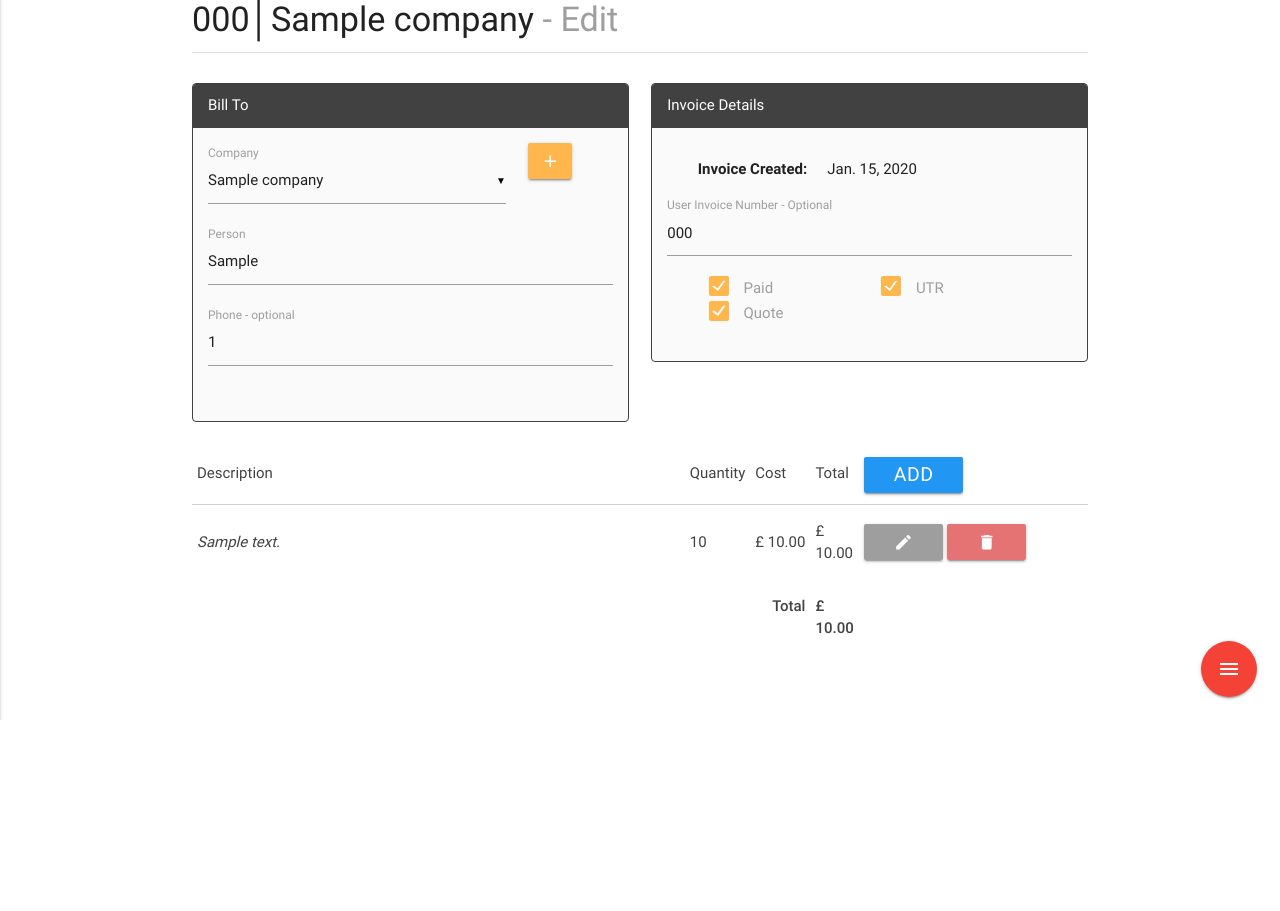
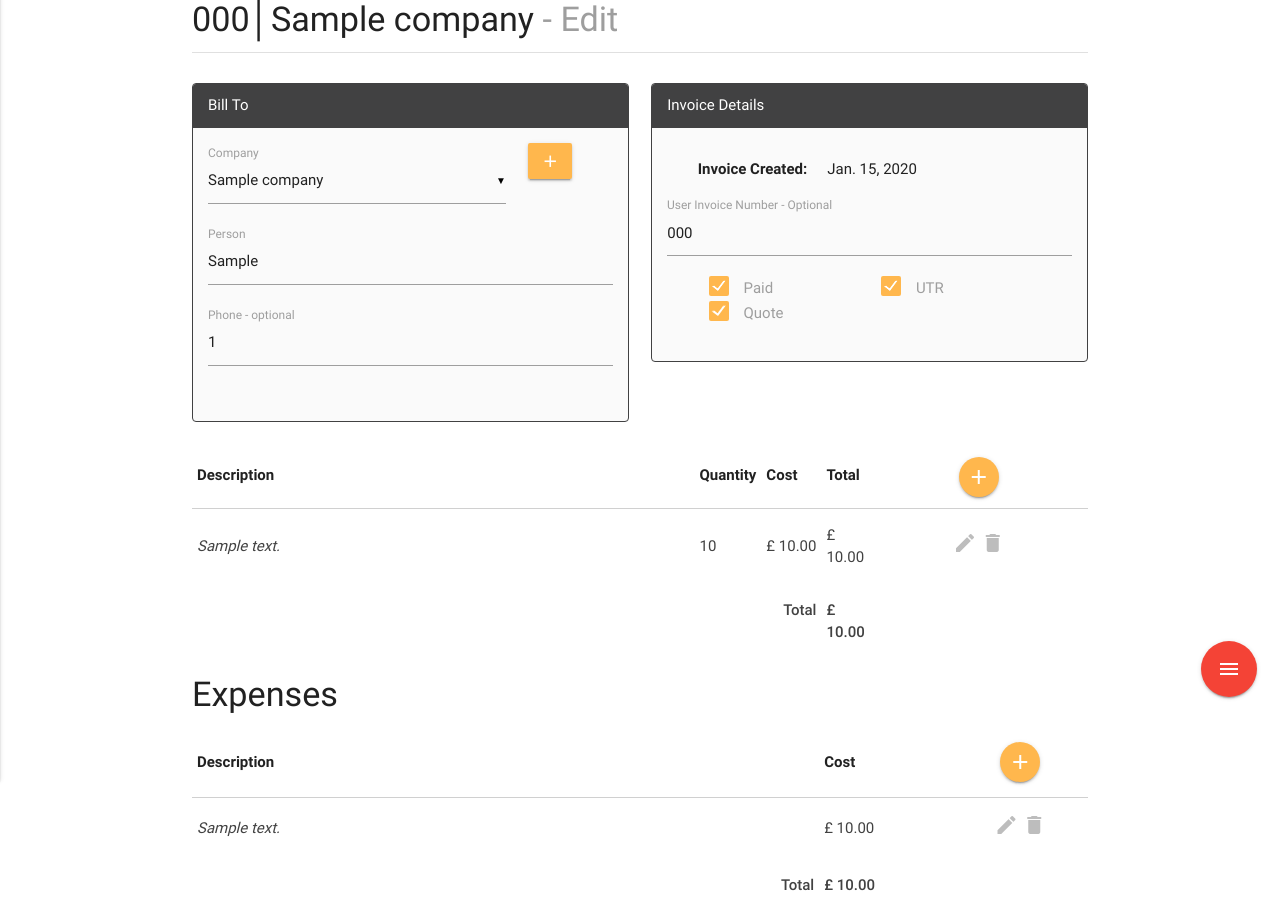
Before and after one commit to harry-bridge/PyInvoice, a Django app: page /invoice/1/edit/ in a window 1280 px wide. Shown: the part 80-991 px from the top of the page. Before the commit the page ends 800 px from the top, so only its background shows below. Run offline with Django 3.2, Linux system fonts and the light colour scheme; a user stored in the database is signed in; tables that the repository leaves empty hold one stand-in row (values such as "Sample post"); some libraries are stand-ins or nearby versions.

Commit message:
Add expenses into invoice templates and clean up

```diff
--- a/invoice/templates/invoice_form.html
+++ b/invoice/templates/invoice_form.html
@@ -167,6 +167,12 @@
         {% include 'item_table.html' %}
     {% endif %}
 
+    {% if invoice.expenses.all %}
+        <h4>Expenses</h4>
+        <div id="expense-table">
+            {% include 'expense_table.html' with expense_list=invoice.expenses %}
+        </div>
+    {% endif %}
 
     <div class="fixed-action-btn horizontal">
         <a class="btn-floating btn-large red">
--- a/invoice/templates/item_modal.html
+++ b/invoice/templates/item_modal.html
@@ -20,7 +20,7 @@
                 </div>
 
                 <div class="input-field col s6">
-                    <input type="number" id="costInput" name="cost" class="validate" min="-99999999.99" max="99999999.99" step="0.01">
+                    <input type="number" id="costInput" name="cost" class="validate" min="0" max="99999999.99" step="0.01">
                     <label for="cost" id="costInputLabel">Cost</label>
                 </div>
 
--- a/invoice/templates/item_row.html
+++ b/invoice/templates/item_row.html
@@ -8,12 +8,12 @@
     <td>£&nbsp;<span class="cost">{{ item.cost|floatformat:2 }}</span></td>
     <td>£ <span>{{ item.total|floatformat:2 }}</span></td>
     {% if edit %}
-        <td>
-            <a class="btn waves-effect waves-dark grey" onclick="showItemModal({{ item.pk }})">
-                <i class="material-icons">edit</i>
+        <td class="center-align">
+            <a class="tooltipped blue-text text-lighten-1" data-position="top" data-tooltip="Edit Item" onclick="showItemModal({{ item.pk }})">
+                <i class="material-icons icon-hoverable">edit</i>
             </a>
-            <a class="btn waves-effect waves-dark red lighten-2" onclick="deleteItem({{ item.pk }})">
-                <i class="material-icons">delete</i>
+            <a class="tooltipped red-text text-lighten-2" data-position="top" data-tooltip="Delete Item" onclick="deleteItem({{ item.pk }})">
+                <i class="material-icons icon-hoverable">delete</i>
             </a>
         </td>
     {% endif %}
--- a/invoice/templates/item_table.html
+++ b/invoice/templates/item_table.html
@@ -1,15 +1,21 @@
 <div class="item_table">
     <table class="table highlight">
         <thead>
-            <td>Description</td>
-            <td>Quantity</td>
-            <td>Cost</td>
-            <td>Total</td>
+            <tr>
+
+
+            <th>Description</th>
+            <th>Quantity</th>
+            <th>Cost</th>
+            <th>Total</th>
             {% if edit %}
-                <td style="width: 30%; padding-bottom: 11px;">
-                    <a class="btn blue" onclick="showItemModal(0)">Add</a>
-                </td>
+                <th style="width: 30%; padding-bottom: 11px;" class="center-align">
+                    <a class="btn-floating orange lighten-2" onclick="showItemModal(0)">
+                        <i class="material-icons">add</i>
+                    </a>
+                </th>
             {% endif %}
+        </tr>
         </thead>
         <tbody>
             {% for item in invoice.items.all %}
```
Also changed, not shown: invoice/templates/helpers/table_buttons.html (+5 -3 lines), invoice/templates/invoice_list.html (+12 -10 lines).
